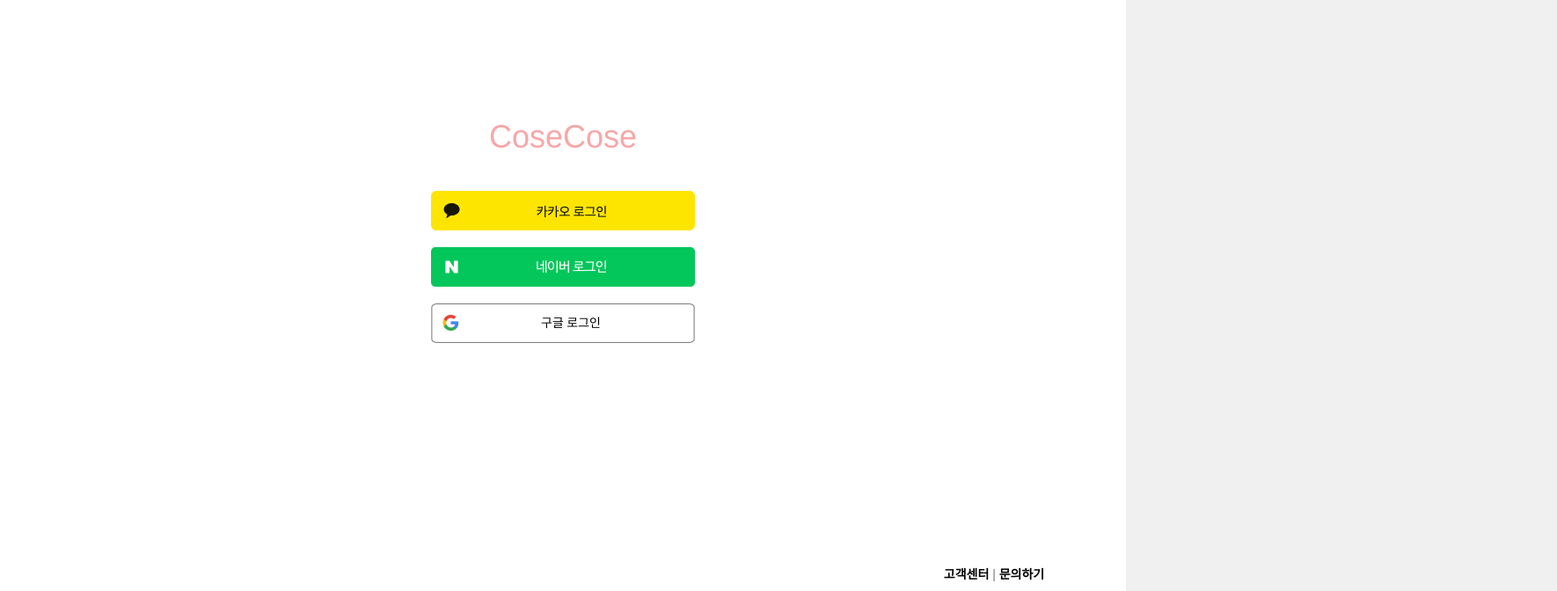
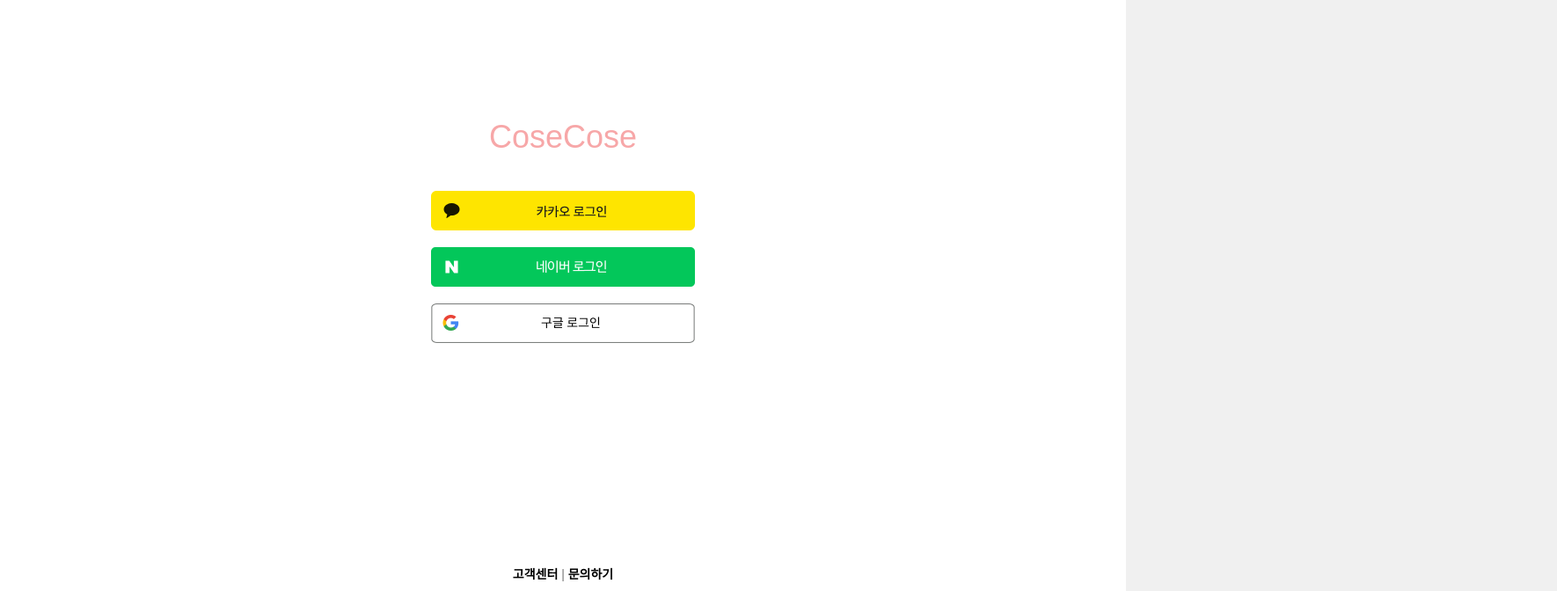
Before and after one commit to kimwoodying/react-template, a React (Create React App) app: page / in a window 1280 px wide. Shown: the part 128-800 px from the top of the page at 88% size, 1770 px wide, since content can reach past the window. Built offline with nearby package versions, Linux system fonts and the light colour scheme.

Commit message:
홈화면 푸터 가운데정렬 완료

```diff
--- a/src/page/login/LoginForm.css
+++ b/src/page/login/LoginForm.css
@@ -43,7 +43,8 @@
 footer {
   position: absolute;
   bottom: 10px; /* 화면 하단에서의 위치 */
-    width: 100%;
+  left: 50%; /* 화면 왼쪽 기준 50% */
+  transform: translateX(-50%); /* 가로축 가운데 정렬 */
   text-align: center;
   font-size: 14px;
   color: #777;
```
Lines whose indentation alone changed are shown as unchanged.
